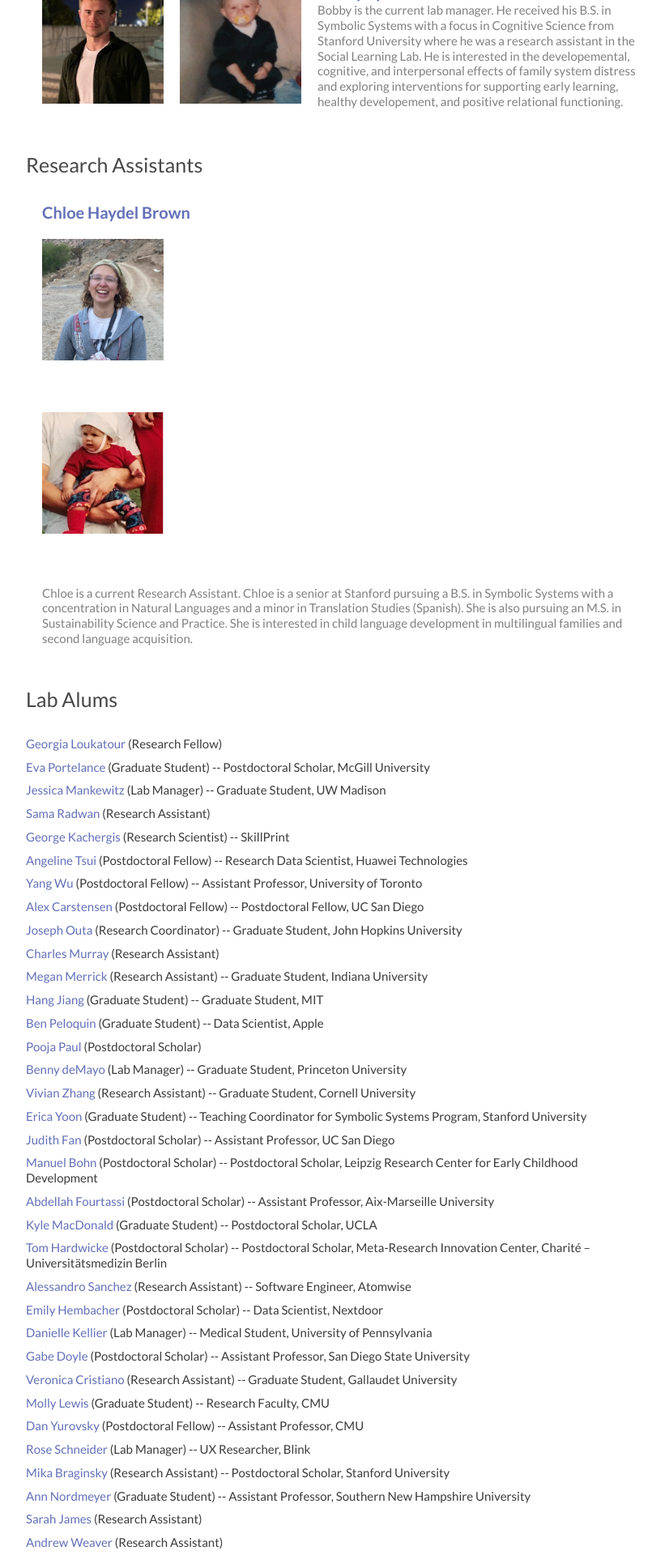
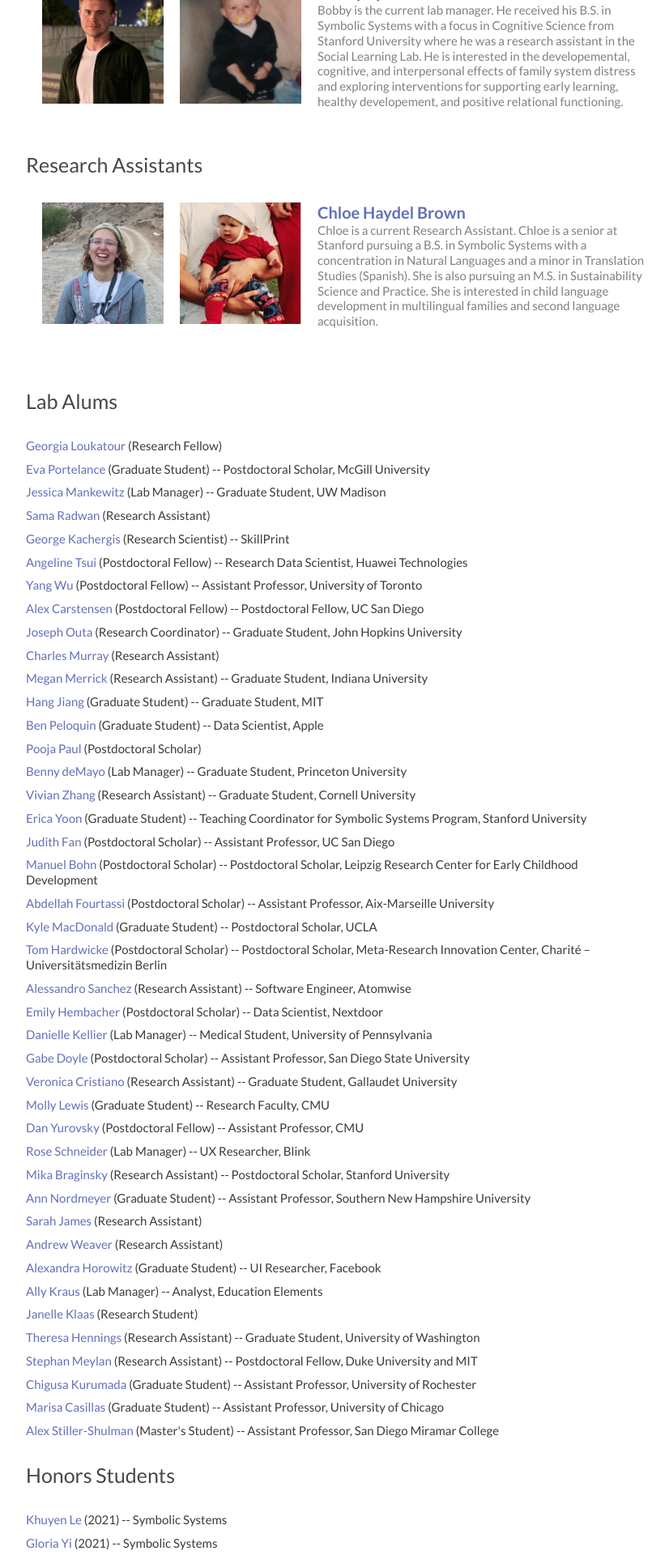
Before and after one commit to langcog/website, a Jekyll site: the page built from 02-people.html, in a window 1280 px wide. Shown: the part 2662-4582 px from the top of the page at 81% size, without its empty margins (233-1059 px from the left). Built offline with Jekyll 4.4.1, drawn with Linux system fonts in a browser that asks for light colours; nearby versions of some CDN libraries; a script that is not in the unit is left out.

Commit message:
Correcting formatting

```diff
--- a/_data/langcoglab.yml
+++ b/_data/langcoglab.yml
@@ -102,13 +102,13 @@
 - role: Research Assistants
   people:
     - name: Chloe Haydel Brown
-    - img: chloe.png
-    - baby: chloe_baby.png
-    - bio:
-      - >
-        Chloe is a current Research Assistant. Chloe is a senior at Stanford pursuing a B.S. in Symbolic Systems with a concentration in
-        Natural Languages and a minor in Translation Studies (Spanish). She is also pursuing an M.S. in Sustainability Science and Practice. She
-        is interested in child language development in multilingual families and second language acquisition.
+      img: chloe.png
+      baby: chloe_baby.png
+      bio:
+        - >
+         Chloe is a current Research Assistant. Chloe is a senior at Stanford pursuing a B.S. in Symbolic Systems with a concentration in
+         Natural Languages and a minor in Translation Studies (Spanish). She is also pursuing an M.S. in Sustainability Science and Practice. She
+         is interested in child language development in multilingual families and second language acquisition.
 
 - role: Lab Alums
   people:
```
